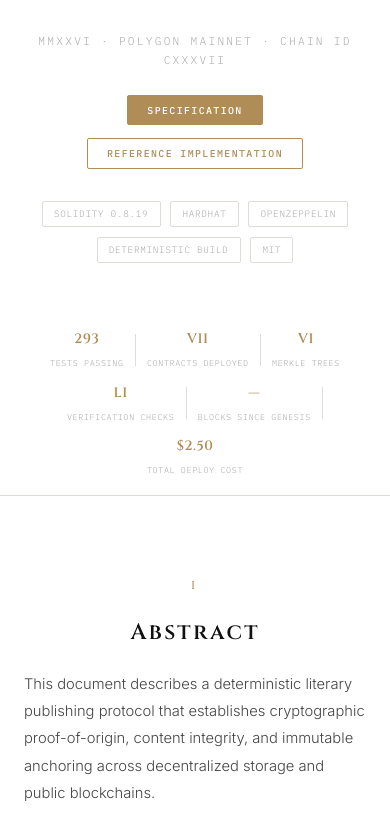
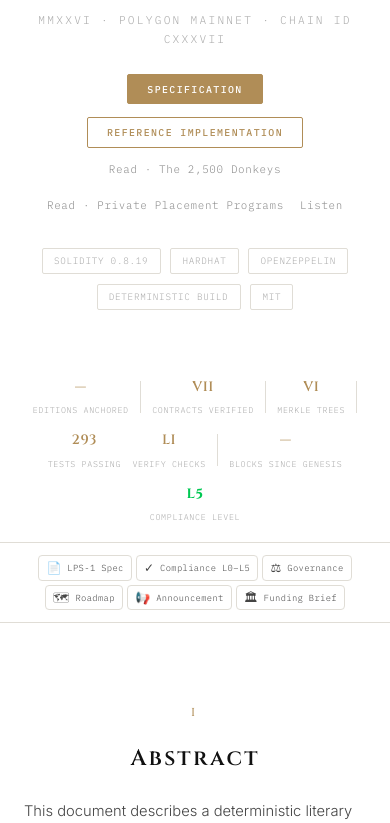
Before and after one commit to FTHTrading/2500-donkeys, a website: page site/index.html in a window 390 px wide. Shown: the part 709-1532 px from the top of the page. Drawn offline with nearby package versions, Linux system fonts and the light colour scheme.

Commit message:
Site UX overhaul: Verify CTA, live metrics, Protocol Resources bar, institutional nav
- Nav: Add Stack, Compliance, Status, Roadmap links
- Hero: Verify Now primary CTA, LPS-1 Announcement link
- Hero: Read links moved below role badges
- Metrics bar: Live Editions Anchored from editionCount(), L5 compliance badge
- Protocol Resources bar: 6 institutional links (Spec, Compliance, Governance, Roadmap, Announcement, Funding Brief)
- CSS: metric-compliance, resources-bar, hero-read-links, responsive updates

```diff
--- a/site/index.html
+++ b/site/index.html
@@ -31,17 +31,17 @@
     <a href="#" class="nav-brand">XXXIII</a>
     <div class="nav-links" id="navLinks">
       <a href="#abstract">Abstract</a>
-      <a href="#guarantees">Guarantees</a>
-      <a href="#protocol">Protocol</a>
-      <a href="#statemachine">States</a>
+      <a href="#lpsstack">Stack</a>
       <a href="#contracts">Contracts</a>
       <a href="#chainstatus">Observe</a>
       <a href="#verify">Verify</a>
+      <a href="#compliance">Compliance</a>
+      <a href="#implstatus">Status</a>
+      <a href="#roadmap">Roadmap</a>
       <a href="#citation">Citation</a>
     </div>
     <div class="nav-actions">
-      <a href="read.html" class="nav-link-btn">Read · Donkeys</a>
-      <a href="read-ppp.html" class="nav-link-btn">Read · Stories</a>
+      <a href="read.html" class="nav-link-btn">Read</a>
       <a href="listen.html" class="nav-link-btn">Listen</a>
       <a href="mint.html" class="nav-link-btn">Mint</a>
       <button class="theme-toggle" id="themeToggle" aria-label="Toggle theme">
@@ -65,14 +65,19 @@
         <p>Verifiable forever.</p>
       </div>
       <div class="hero-actions">
-        <a href="#abstract" class="btn btn-primary">Read Specification</a>
-        <a href="read.html" class="btn">Read · The 2,500 Donkeys</a>
-        <a href="read-ppp.html" class="btn">Read · Private Placement Programs</a>
+        <a href="#verify" class="btn btn-primary">Verify Now</a>
+        <a href="#abstract" class="btn">Read Specification</a>
+        <a href="https://github.com/FTHTrading/2500-donkeys/blob/master/docs/ANNOUNCEMENT_LPS1_v1.0.md" target="_blank" rel="noopener" class="btn">LPS-1 Announcement</a>
       </div>
       <p class="hero-chain">MMXXVI · Polygon Mainnet · Chain ID CXXXVII</p>
       <div class="hero-role-badges">
         <span class="hero-role-badge role-spec">SPECIFICATION</span>
         <span class="hero-role-badge role-impl">REFERENCE IMPLEMENTATION</span>
+      </div>
+      <div class="hero-read-links">
+        <a href="read.html" class="hero-read-link">Read · The 2,500 Donkeys</a>
+        <a href="read-ppp.html" class="hero-read-link">Read · Private Placement Programs</a>
+        <a href="listen.html" class="hero-read-link">Listen</a>
       </div>
       <div class="proto-badges">
         <span class="proto-badge">Solidity 0.8.19</span>
@@ -88,13 +93,13 @@
   <div class="metrics-bar" id="metricsBar">
     <div class="metrics-inner">
       <div class="metric">
-        <span class="metric-value">293</span>
-        <span class="metric-label">Tests Passing</span>
+        <span class="metric-value" id="metricEditions">—</span>
+        <span class="metric-label">Editions Anchored</span>
       </div>
       <div class="metric-sep"></div>
       <div class="metric">
         <span class="metric-value">VII</span>
-        <span class="metric-label">Contracts Deployed</span>
+        <span class="metric-label">Contracts Verified</span>
       </div>
       <div class="metric-sep"></div>
       <div class="metric">
@@ -103,8 +108,13 @@
       </div>
       <div class="metric-sep"></div>
       <div class="metric">
+        <span class="metric-value">293</span>
+        <span class="metric-label">Tests Passing</span>
+      </div>
+      <div class="metric-sep"></div>
+      <div class="metric">
         <span class="metric-value">LI</span>
-        <span class="metric-label">Verification Checks</span>
+        <span class="metric-label">Verify Checks</span>
       </div>
       <div class="metric-sep"></div>
       <div class="metric">
@@ -113,9 +123,33 @@
       </div>
       <div class="metric-sep"></div>
       <div class="metric">
-        <span class="metric-value">$2.50</span>
-        <span class="metric-label">Total Deploy Cost</span>
-      </div>
+        <span class="metric-value metric-compliance">L5</span>
+        <span class="metric-label">Compliance Level</span>
+      </div>
+    </div>
+  </div>
+
+  <!-- ━━━ Protocol Resources Bar ━━━ -->
+  <div class="resources-bar">
+    <div class="resources-inner">
+      <a href="https://github.com/FTHTrading/2500-donkeys/blob/master/docs/spec/LPS-1.md" target="_blank" rel="noopener" class="resource-link">
+        <span class="resource-icon">📄</span><span>LPS-1 Spec</span>
+      </a>
+      <a href="https://github.com/FTHTrading/2500-donkeys/blob/master/docs/spec/COMPLIANCE.md" target="_blank" rel="noopener" class="resource-link">
+        <span class="resource-icon">✓</span><span>Compliance L0–L5</span>
+      </a>
+      <a href="https://github.com/FTHTrading/2500-donkeys/blob/master/docs/spec/GOVERNANCE.md" target="_blank" rel="noopener" class="resource-link">
+        <span class="resource-icon">⚖</span><span>Governance</span>
+      </a>
+      <a href="https://github.com/FTHTrading/2500-donkeys/blob/master/docs/ROADMAP.md" target="_blank" rel="noopener" class="resource-link">
+        <span class="resource-icon">🗺</span><span>Roadmap</span>
+      </a>
+      <a href="https://github.com/FTHTrading/2500-donkeys/blob/master/docs/ANNOUNCEMENT_LPS1_v1.0.md" target="_blank" rel="noopener" class="resource-link">
+        <span class="resource-icon">📢</span><span>Announcement</span>
+      </a>
+      <a href="https://github.com/FTHTrading/2500-donkeys/blob/master/docs/FUNDING_BRIEF.md" target="_blank" rel="noopener" class="resource-link">
+        <span class="resource-icon">🏛</span><span>Funding Brief</span>
+      </a>
     </div>
   </div>
 
@@ -1420,6 +1454,11 @@ https://doi.org/10.5281/zenodo.18646886</code></pre>
           var laCount = v(1);
           var laLatest = v(2);
           if (laCount != null && $('laEditionCount')) $('laEditionCount').textContent = String(laCount);
+          // Metrics bar — editions anchored (live from chain)
+          if (laCount != null) {
+            var edEl = document.getElementById('metricEditions');
+            if (edEl) edEl.textContent = String(laCount);
+          }
           if (laLatest) {
             if ($('laLatestHash')) $('laLatestHash').textContent = truncHash(laLatest.sha256Hash);
             if ($('laLatestCID'))  $('laLatestCID').textContent  = truncCID(laLatest.ipfsCID);
--- a/site/style.css
+++ b/site/style.css
@@ -1564,10 +1564,78 @@ img { max-width: 100%; display: block; }
   background: var(--border);
   flex-shrink: 0;
 }
+.metric-compliance {
+  color: #00c853 !important;
+  font-weight: 700;
+}
+
+/* ── Protocol Resources Bar ── */
+.resources-bar {
+  background: var(--bg);
+  border-bottom: 1px solid var(--border);
+  padding: 0.75rem 0;
+}
+.resources-inner {
+  max-width: 1000px;
+  margin: 0 auto;
+  display: flex;
+  justify-content: center;
+  align-items: center;
+  gap: 0.4rem;
+  padding: 0 1.5rem;
+  flex-wrap: wrap;
+}
+.resource-link {
+  display: inline-flex;
+  align-items: center;
+  gap: 0.35rem;
+  padding: 0.35rem 0.7rem;
+  font-family: 'IBM Plex Mono', monospace;
+  font-size: 0.65rem;
+  letter-spacing: 0.04em;
+  color: var(--text-secondary);
+  border: 1px solid var(--border);
+  border-radius: 4px;
+  text-decoration: none;
+  transition: border-color 0.2s, color 0.2s;
+  white-space: nowrap;
+}
+.resource-link:hover {
+  border-color: var(--gold);
+  color: var(--gold);
+}
+.resource-icon {
+  font-size: 0.75rem;
+  line-height: 1;
+}
+
+/* ── Hero Read Links ── */
+.hero-read-links {
+  display: flex;
+  gap: 1rem;
+  justify-content: center;
+  flex-wrap: wrap;
+  margin-top: 0.75rem;
+}
+.hero-read-link {
+  font-family: 'IBM Plex Mono', monospace;
+  font-size: 0.68rem;
+  letter-spacing: 0.06em;
+  color: var(--text-muted);
+  text-decoration: none;
+  border-bottom: 1px solid transparent;
+  transition: color 0.2s, border-color 0.2s;
+}
+.hero-read-link:hover {
+  color: var(--gold);
+  border-bottom-color: var(--gold);
+}
 
 @media (max-width: 900px) {
   .metrics-inner { gap: 1rem; }
   .metric-value { font-size: 0.95rem; }
+  .resources-inner { gap: 0.3rem; }
+  .resource-link { font-size: 0.58rem; padding: 0.28rem 0.5rem; }
   .merkle-leaves { grid-template-columns: repeat(2, 1fr); }
   .xchain-grid { grid-template-columns: 1fr; max-width: 280px; }
   .inv-grid { grid-template-columns: 1fr; }
@@ -1581,8 +1649,10 @@ img { max-width: 100%; display: block; }
 
 @media (max-width: 700px) {
   .metrics-inner { gap: 0.7rem; flex-wrap: wrap; justify-content: center; }
-  .metric-sep:nth-child(6) { display: none; }
+  .metric-sep:nth-child(8), .metric-sep:nth-child(12) { display: none; }
   .metric-value { font-size: 0.85rem; }
+  .resources-inner { gap: 0.25rem; }
+  .resource-link { font-size: 0.55rem; padding: 0.25rem 0.45rem; }
   .sm-flow { flex-direction: column; align-items: center; }
   .sm-arrow { transform: rotate(90deg); padding: 0.1rem 0; }
   .sm-terminals { flex-direction: column; gap: 1.5rem; }
```
